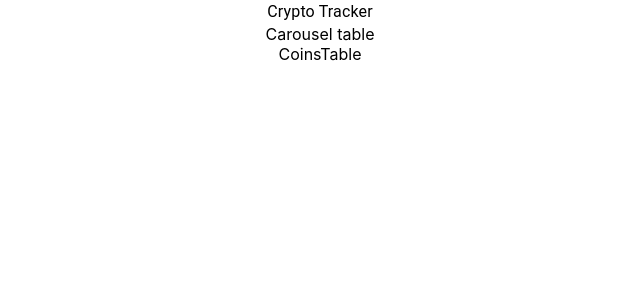
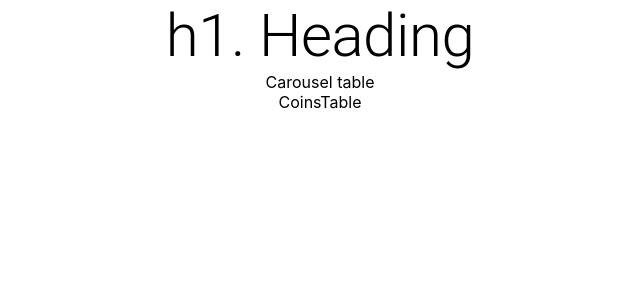
Before and after one commit to hritikd3/coin-stats, a React (Create React App) app: page / in a window 1280 px wide. Shown: the top 300 px of the page, without its empty margins (320-960 px from the left). Built offline with nearby package versions, Linux system fonts and the light colour scheme.

Commit message:
added typography from materialui

```diff
--- a/src/components/banner/Banner.js
+++ b/src/components/banner/Banner.js
@@ -6,8 +6,9 @@ import { Typography } from "@material-ui/core";
 function Banner() {
   return (
     <div className="banner">
-      <Typography varient="h1" align="center">
-        Crypto Tracker
+      <Typography variant="h2"
+      align="center" >
+        h1. Heading
       </Typography>
       <Carousel />
     </div>
```
